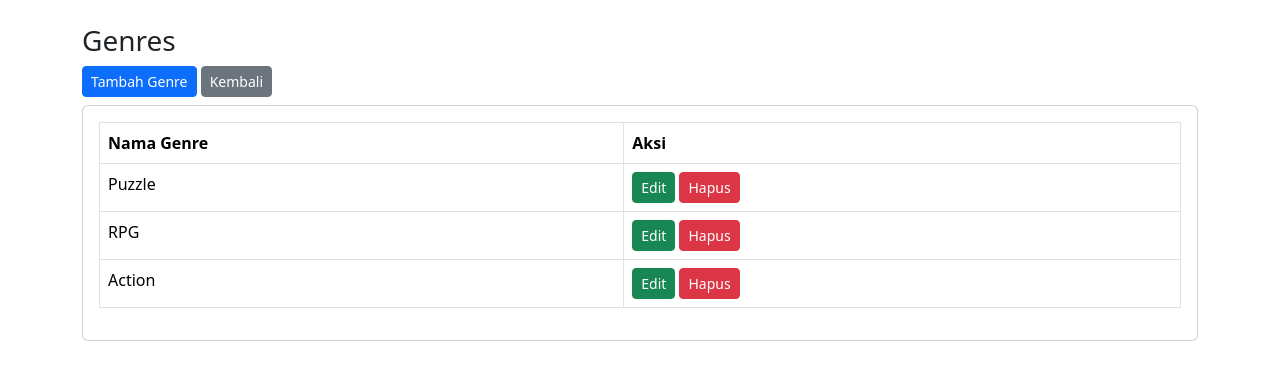
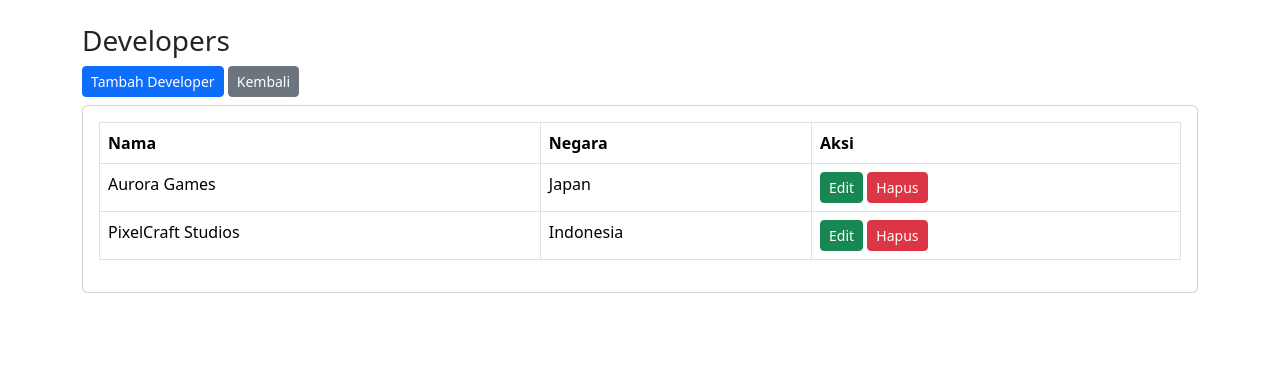
Before and after one commit to najmialifah/TP7DPBO2425C2, a PHP site: page /view/developer/index.php in a window 1280 px wide. Shown: the top 380 px of the page. Run offline with PHP 8.4, Linux system fonts and the light colour scheme; data comes from the database, SQL or seed files in the repository.

Commit message:
Update index.php

```diff
--- a/TP7/view/developer/index.php
+++ b/TP7/view/developer/index.php
@@ -1,23 +1,24 @@
 <?php
-require_once '../../class/Genre.php';
-$gObj = new Genre();
-$genres = $gObj->getAll();
+require_once '../../class/Developer.php';
+$devObj = new Developer();
+$devs = $devObj->getAll();
 ?>
-<!doctype html><html><head><meta charset="utf-8"><title>Genres</title>
+<!doctype html><html><head><meta charset="utf-8"><title>Developers</title>
 <link href="https://cdn.jsdelivr.net/npm/bootstrap@5.3.2/dist/css/bootstrap.min.css" rel="stylesheet"></head><body class="p-4">
 <div class="container">
-  <h3>Genres</h3>
-  <a class="btn btn-sm btn-primary mb-2" href="create.php">Tambah Genre</a>
+  <h3>Developers</h3>
+  <a class="btn btn-sm btn-primary mb-2" href="create.php">Tambah Developer</a>
   <a class="btn btn-sm btn-secondary mb-2" href="../../index.php">Kembali</a>
   <div class="card"><div class="card-body">
-    <?php if(!$genres): ?><p class="text-muted">Belum ada data.</p><?php else: ?>
-    <table class="table table-bordered"><thead><tr><th>Nama Genre</th><th>Aksi</th></tr></thead><tbody>
-      <?php foreach($genres as $g): ?>
+    <?php if(!$devs): ?><p class="text-muted">Belum ada data.</p><?php else: ?>
+    <table class="table table-bordered"><thead><tr><th>Nama</th><th>Negara</th><th>Aksi</th></tr></thead><tbody>
+      <?php foreach($devs as $d): ?>
       <tr>
-        <td><?=htmlspecialchars($g['nama_genre'])?></td>
+        <td><?=htmlspecialchars($d['nama_developer'])?></td>
+        <td><?=htmlspecialchars($d['negara'])?></td>
         <td>
-          <a class="btn btn-sm btn-success" href="edit.php?id=<?=$g['id_genre']?>">Edit</a>
-          <a class="btn btn-sm btn-danger" href="delete.php?id=<?=$g['id_genre']?>" onclick="return confirm('Hapus genre?')">Hapus</a>
+          <a class="btn btn-sm btn-success" href="edit.php?id=<?=$d['id_developer']?>">Edit</a>
+          <a class="btn btn-sm btn-danger" href="delete.php?id=<?=$d['id_developer']?>" onclick="return confirm('Hapus developer?')">Hapus</a>
         </td>
       </tr>
       <?php endforeach; ?>
```
